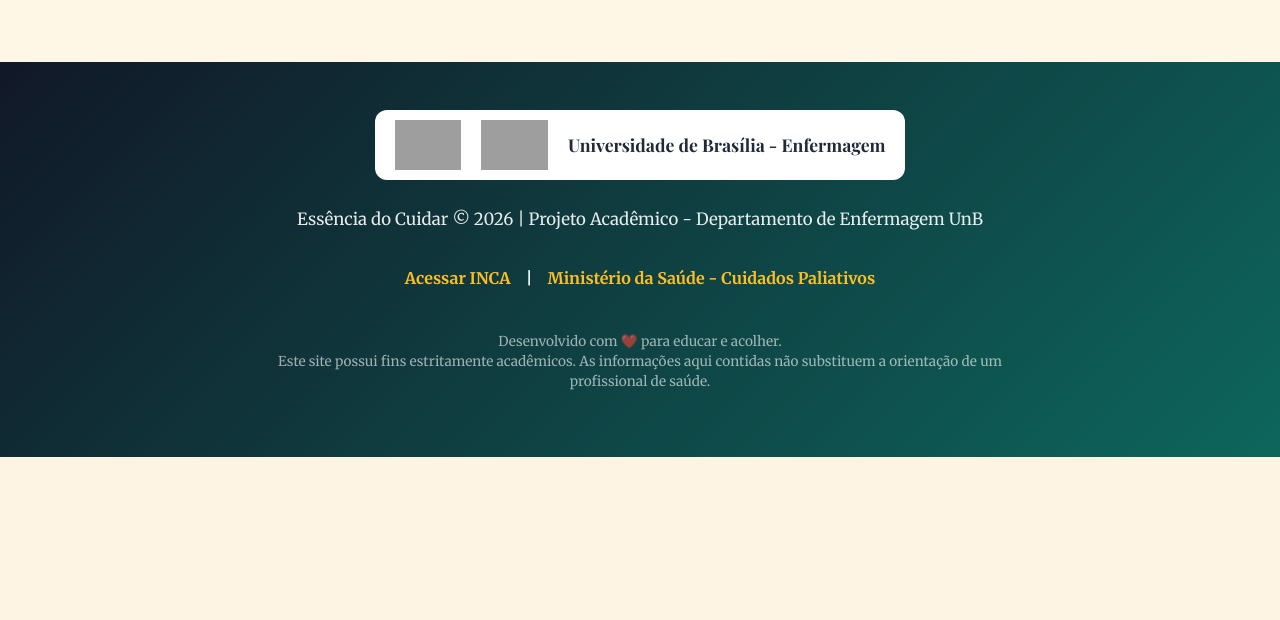
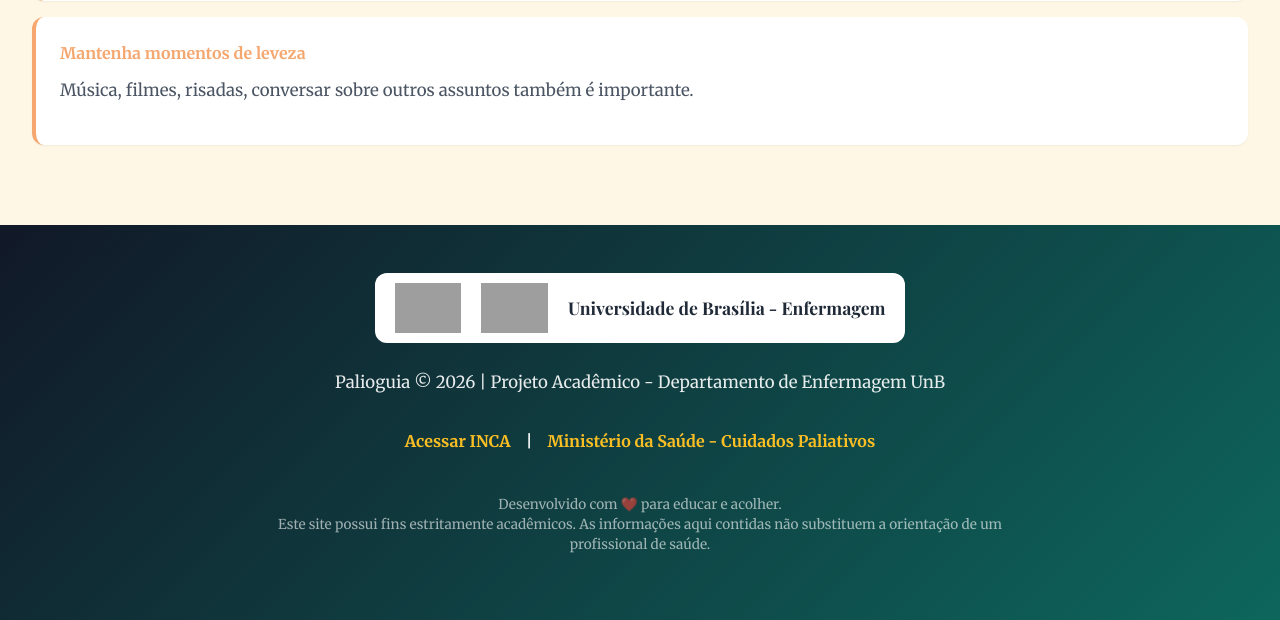
Before and after one commit to AqueleSales/trabalho_teo, a Flask app: page /cuidado-acolhimento in a window 1280 px wide. Shown: the part 5081-5701 px from the top of the page. Before the commit the page ends 5538 px from the top, so only its background shows below. Run offline with Flask 3, Linux system fonts and the light colour scheme; some libraries are stand-ins or nearby versions; some web fonts are replaced; grey boxes are pictures that could not be loaded.

Commit message:
Refatoracao: Inserindo textos da enfermagem e atualizando para Palioguia

```diff
--- a/templates/base.html
+++ b/templates/base.html
@@ -3,7 +3,7 @@
 <head>
     <meta charset="UTF-8">
     <meta name="viewport" content="width=device-width, initial-scale=1.0">
-    <title>{% block title %}Essência do Cuidar - Cuidados Paliativos{% endblock %}</title>
+    <title>{% block title %}Palioguia - Cuidados Paliativos{% endblock %}</title>
     <meta name="description" content="Plataforma de educação sobre cuidados paliativos, câncer e qualidade de vida">
     <link rel="stylesheet" href="{{ url_for('static', filename='style.css') }}">
     <link rel="preconnect" href="https://fonts.googleapis.com">
@@ -15,9 +15,9 @@
     <header>
         <nav class="navbar">
             <a href="/" class="nav-logo" style="text-decoration: none; display: flex; align-items: center;">
-                <img src="{{ url_for('static', filename='images/logo.png') }}" alt="Logo Essência do Cuidar" style="height: 60px; width: auto; transition: transform 0.3s ease;">
+                <img src="{{ url_for('static', filename='images/logo.png') }}" alt="Logo Palioguia" style="height: 60px; width: auto; transition: transform 0.3s ease;">
                 <span style="color: var(--primary); font-family: var(--font-titulo); font-weight: 700; font-size: 1.5rem; margin-left: 12px;">
-                    Essência do Cuidar
+                    Palioguia
                 </span>
             </a>
             <div class="nav-menu">
@@ -43,20 +43,19 @@
         {% block content %}{% endblock %}
     </main>
 
-    <!-- RODAPÉ ATUALIZADO COM AS EXIGÊNCIAS DA BANCA -->
+    <!-- RODAPÉ ATUALIZADO COM AS EXIGÊNCIAS DA BANCA E NOMES CORRETOS DAS IMAGENS -->
     <footer style="background: linear-gradient(135deg, var(--gray-900) 0%, var(--primary-dark) 100%); color: white; padding: 3rem 2rem; margin-top: 5rem; text-align: center;">
         <div style="max-width: 1400px; margin: 0 auto; display: flex; flex-direction: column; align-items: center; gap: 1.5rem;">
 
             <!-- Logos Institucionais -->
             <div style="display: flex; gap: 20px; align-items: center; justify-content: center; background: white; padding: 10px 20px; border-radius: 12px;">
-                <!-- DICA: Baixe as logos da UnB e de Enfermagem em PNG com fundo transparente e salve na sua pasta images com esses nomes -->
-                <img src="{{ url_for('static', filename='images/logo-unb.png') }}" alt="Universidade de Brasília" style="height: 50px;" onerror="this.style.display='none';">
-                <img src="{{ url_for('static', filename='images/logo-enfermagem.png') }}" alt="Departamento de Enfermagem" style="height: 50px;" onerror="this.style.display='none';">
+                <img src="{{ url_for('static', filename='images/logo-unb.png.png') }}" alt="Universidade de Brasília" style="height: 50px;" onerror="this.style.display='none';">
+                <img src="{{ url_for('static', filename='images/logo-enfermagem.jpg') }}" alt="Departamento de Enfermagem" style="height: 50px;" onerror="this.style.display='none';">
                 <!-- Fallback em texto caso a imagem não carregue -->
                 <span style="color: var(--gray-800); font-weight: bold; font-family: var(--font-titulo); font-size: 1.1rem;">Universidade de Brasília - Enfermagem</span>
             </div>
 
-            <p style="margin-bottom: 0.5rem; color: rgba(255,255,255,0.9);">Essência do Cuidar © 2026 | Projeto Acadêmico - Departamento de Enfermagem UnB</p>
+            <p style="margin-bottom: 0.5rem; color: rgba(255,255,255,0.9);">Palioguia © 2026 | Projeto Acadêmico - Departamento de Enfermagem UnB</p>
 
             <!-- Links Oficiais Adicionados -->
             <div style="display: flex; gap: 15px; justify-content: center; font-size: 1rem; font-weight: bold;">
--- a/templates/cuidado-acolhimento.html
+++ b/templates/cuidado-acolhimento.html
@@ -1,6 +1,6 @@
 {% extends "base.html" %}
 
-{% block title %}Cuidados & Acolhimento - Essência do Cuidar{% endblock %}
+{% block title %}Cuidados & Acolhimento - Palioguia{% endblock %}
 
 {% block content %}
 
@@ -21,11 +21,14 @@
         a qualidade de vida dos pacientes e familiares diante de doenças graves que ameaçam a continuidade da vida.
     </p>
 
-    <!-- NOVA SEÇÃO: Esclarecimento sobre terminalidade exigido pela banca -->
-    <div style="background: #f0fdfa; border-left: 5px solid var(--primary-light); padding: 1.5rem; margin: 2rem 0; border-radius: 8px; box-shadow: var(--shadow-sm);">
-        <h4 style="color: var(--primary-dark); margin-top: 0; font-size: 1.2rem;">⚠️ Uma Abordagem Contínua (Além da Terminalidade)</h4>
-        <p style="margin-bottom: 0; color: var(--gray-700); line-height: 1.8;">
-            É fundamental desmistificar que os cuidados paliativos são exclusivos para o fim da vida. Eles <strong>não se restringem à terminalidade ou aos momentos finais</strong>. Na verdade, constituem uma abordagem de cuidado contínuo que deve ser iniciada <strong>desde o diagnóstico</strong> de uma doença ameaçadora da vida, estendendo-se por todo o tratamento e indo até o apoio à família após o luto. O foco central é sempre a promoção da qualidade de vida, o controle rigoroso de sintomas e o apoio biopsicossocial.
+    <!-- TEXTO DAS ALUNAS APLICADO AQUI -->
+    <div style="background: #f0fdfa; border-left: 5px solid var(--primary-light); padding: 2rem; margin: 2rem 0; border-radius: 8px; box-shadow: var(--shadow-sm);">
+        <h3 style="color: var(--primary-dark); margin-top: 0; font-size: 1.3rem;">Abordagem Contínua e Terminalidade</h3>
+        <p style="margin-bottom: 1rem; color: var(--gray-700); line-height: 1.8; text-align: justify;">
+            É comum o equívoco de pensar que cuidados paliativos se restringem apenas aos momentos finais de vida, apesar de estarem longe de se resumir a isso. Os cuidados paliativos constituem uma abordagem de cuidado integral a qual deve ser iniciada <strong>desde o diagnóstico de uma doença que ameace a continuidade da vida</strong>. É uma assistência que se estende de forma contínua, estando presente até mesmo no apoio aos familiares durante o luto. É importante destacar que o objetivo não é apressar nem mesmo adiar a morte, mas trazer a dignidade e conforto previstos como direitos do paciente e sua família.
+        </p>
+        <p style="margin-bottom: 0; color: var(--gray-700); line-height: 1.8; text-align: justify;">
+            Destaca-se também o conceito de <strong>terminalidade de vida</strong>, que é um critério clínico utilizado pela equipe de saúde quando uma doença grave e progressiva avança a um estágio crítico. Tal momento é marcado pela incurabilidade (quando tratamentos modificadores da doença já não são disponíveis ou eficazes) e pela irreversibilidade (declínio funcional contínuo do organismo). Ressalta-se que reconhecer a terminalidade é de extrema importância no processo do devido tratamento, havendo foco no controle de sintomas, alívio da dor, garantia do conforto e acolhimento do paciente e sua família.
         </p>
     </div>
 
@@ -73,7 +76,6 @@
     <div style="text-align: center; margin-bottom: 3rem;">
         <h2>Práticas Integrativas e Complementares (PICS)</h2>
 
-        <!-- TEXTO AMPLIADO SOBRE AS PICS E SUBSTITUIÇÃO DO TERMO HOLÍSTICA -->
         <p style="color: var(--gray-700); font-size: 1.1rem; line-height: 1.8; text-align: justify; margin-bottom: 1rem;">
             As PICS oferecem uma dimensão <strong>integrativa</strong>, contínua e humanizada ao cuidado. Os objetivos dessas práticas envolvem a prevenção de agravos, a promoção e a recuperação da saúde, com ênfase na escuta acolhedora, no desenvolvimento do vínculo terapêutico e na integração do ser humano com a sociedade.
         </p>
@@ -81,7 +83,6 @@
             No cuidado oncológico e paliativo, as possibilidades de aplicação são vastas: elas atuam desde o alívio de sintomas físicos intensos até o suporte emocional sistêmico. Atualmente, são ofertadas no SUS 29 práticas diferentes, reforçando as diretrizes da saúde pública brasileira.
         </p>
 
-        <!-- LINK OFICIAL PARA A POLÍTICA DAS PICS -->
         <a href="https://www.gov.br/saude/pt-br/composicao/saps/pics" target="_blank" class="btn btn-outline" style="font-size: 1rem; padding: 0.8rem 1.5rem; margin-bottom: 2rem;">
             🔗 Acessar as Políticas Oficiais das PICS (Ministério da Saúde)
         </a>
--- a/templates/direitos-rede.html
+++ b/templates/direitos-rede.html
@@ -1,6 +1,6 @@
 {% extends "base.html" %}
 
-{% block title %}Direitos & Rede de Apoio - Essência do Cuidar{% endblock %}
+{% block title %}Direitos & Rede de Apoio - Palioguia{% endblock %}
 
 {% block content %}
 
--- a/templates/index.html
+++ b/templates/index.html
@@ -1,13 +1,13 @@
 {% extends "base.html" %}
 
-{% block title %}Home - Essência do Cuidar{% endblock %}
+{% block title %}Home - Palioguia{% endblock %}
 
 {% block content %}
 
 <!-- HERO SECTION -->
 <section class="hero-home">
     <div class="hero-content">
-        <h1 class="hero-title" style="color: var(--primary);">Essência do Cuidar</h1>
+        <h1 class="hero-title" style="color: var(--primary);">Palioguia</h1>
         <h2 class="hero-subtitle" style="color: var(--gray-600);">
             Informação, acolhimento e esperança na jornada oncológica
         </h2>
--- a/templates/sobre.html
+++ b/templates/sobre.html
@@ -1,6 +1,6 @@
 {% extends "base.html" %}
 
-{% block title %}Sobre o Projeto - Essência do Cuidar{% endblock %}
+{% block title %}Sobre o Projeto - Palioguia{% endblock %}
 
 {% block content %}
 
@@ -55,8 +55,8 @@
     <div class="feature-content">
         <!-- Inclusão das Logos para identificar a origem institucional como exigido pela banca -->
         <div style="display: inline-flex; gap: 15px; align-items: center; background: rgba(255,255,255,0.9); padding: 10px 15px; border-radius: 8px; margin-bottom: 1.5rem; box-shadow: var(--shadow-sm);">
-            <img src="{{ url_for('static', filename='images/logo-unb.png') }}" alt="Universidade de Brasília" style="height: 50px;" onerror="this.style.display='none';">
-            <img src="{{ url_for('static', filename='images/logo-enfermagem.png') }}" alt="Departamento de Enfermagem" style="height: 50px;" onerror="this.style.display='none';">
+            <img src="{{ url_for('static', filename='images/logo-unb.png.png') }}" alt="Universidade de Brasília" style="height: 50px;" onerror="this.style.display='none';">
+            <img src="{{ url_for('static', filename='images/logo-enfermagem.jpg') }}" alt="Departamento de Enfermagem" style="height: 50px;" onerror="this.style.display='none';">
             <span style="font-weight: bold; color: var(--primary-dark); font-size: 1.1rem; border-left: 2px solid var(--gray-300); padding-left: 15px;">FS - UnB</span>
         </div>
 
--- a/templates/vivencias.html
+++ b/templates/vivencias.html
@@ -1,6 +1,6 @@
 {% extends "base.html" %}
 
-{% block title %}Vivências & Relatos - Essência do Cuidar{% endblock %}
+{% block title %}Vivências & Relatos - Palioguia{% endblock %}
 
 {% block content %}
 
@@ -307,11 +307,11 @@ async function carregarComentarios() {
             div.querySelector('.btn-compartilhar').addEventListener('click', (e) => {
                 const nomeCompartilhado = e.currentTarget.dataset.nome;
                 const msgCompartilhada = e.currentTarget.dataset.mensagem;
-                const textoCompartilhado = `${nomeCompartilhado} compartilhou:\n\n"${msgCompartilhada}"\n\nVocê também pode compartilhar sua história de forma anônima na plataforma Essência do Cuidar! 💚`;
+                const textoCompartilhado = `${nomeCompartilhado} compartilhou:\n\n"${msgCompartilhada}"\n\nVocê também pode compartilhar sua história de forma anônima na plataforma Palioguia! 💚`;
 
                 if (navigator.share) {
                     navigator.share({
-                        title: 'Essência do Cuidar - Vivência',
+                        title: 'Palioguia - Vivência',
                         text: textoCompartilhado
                     }).catch(err => console.log('Erro ao compartilhar:', err));
                 } else {
```
Also changed, not shown: templates/entendendo-cancer.html (+20 -9 lines).
